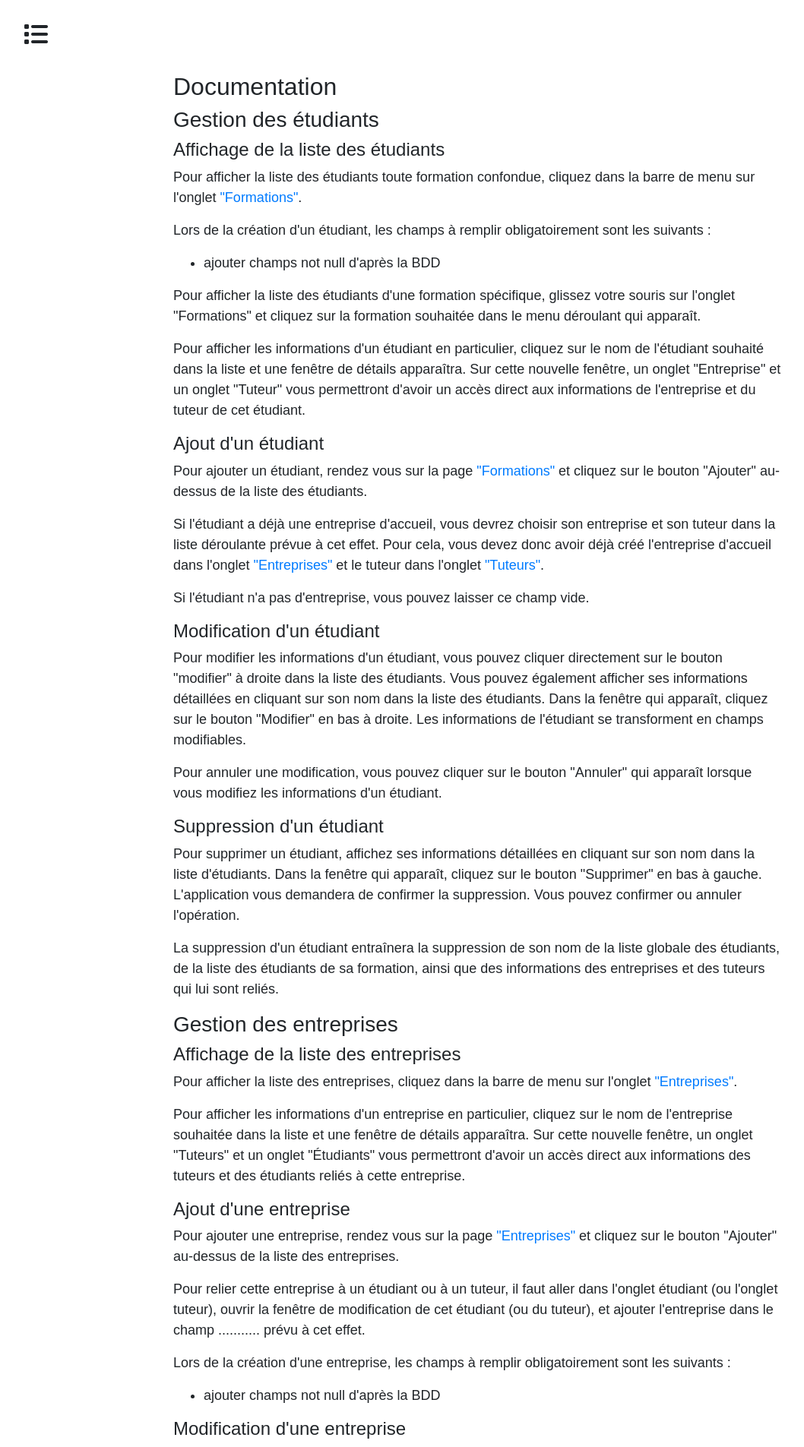
After one commit to Zikmiti/cfa_v2, a Symfony app: template templates/documentation/index.html.twig in a window 1280 px wide. The commit adds this page. Shown: the top 1905 px of the page at 76% size, without its empty margins (12-1070 px from the left). Run offline with Twig, Linux system fonts and the light colour scheme; the template is opened without the code that fills it, so the values that code supplies are empty; some libraries are stand-ins or nearby versions.

Commit message:
ajout documentation (controller + template) + ajout path documentation dans la sidebar

```diff
--- a/templates/base.html.twig
+++ b/templates/base.html.twig
@@ -62,7 +62,7 @@
 						<small>Rayonnement</small>
 					</li>
 					<li id="Documentation">
-						<a title="Documentation" class="fas fa-info fa-2x" href="#"></a>
+						<a title="Documentation" class="fas fa-info fa-2x" href="{{path('documentation')}}"></a>
 						<small>Doc. Util</small>
 					</li>
 					<li>
--- /dev/null
+++ b/templates/documentation/index.html.twig
@@ -0,0 +1,112 @@
+{% extends 'base.html.twig' %}
+
+{% block title %}Hello DocumentationController!{% endblock %}
+
+{% block body %}
+<style>
+    .example-wrapper { margin: 1em auto; max-width: 800px; width: 95%; font: 18px/1.5 sans-serif; }
+    .example-wrapper code { background: #F5F5F5; padding: 2px 6px; }
+</style>
+
+<div class="example-wrapper">
+
+<h2>Documentation</h2>
+
+<section id="etudiants">
+	<h3>Gestion des étudiants</h3>
+
+	<article>
+		<h4>Affichage de la liste des étudiants</h4>
+		<p>Pour afficher la liste des étudiants toute formation confondue, cliquez dans la barre de menu sur l'onglet <a href="#">"Formations"</a>.</p>
+		<p>Lors de la création d'un étudiant, les champs à remplir obligatoirement sont les suivants :
+			<ul>
+				<li>ajouter champs not null d'après la BDD</li>
+			</ul>
+		</p>
+		<p>Pour afficher la liste des étudiants d'une formation spécifique, glissez votre souris sur l'onglet "Formations" et cliquez sur la formation souhaitée dans le menu déroulant qui apparaît.</p>
+		<p>Pour afficher les informations d'un étudiant en particulier, cliquez sur le nom de l'étudiant souhaité dans la liste et une fenêtre de détails apparaîtra. Sur cette nouvelle fenêtre, un onglet "Entreprise" et un onglet "Tuteur" vous permettront d'avoir un accès direct aux informations de l'entreprise et du tuteur de cet étudiant.</p>
+	</article>
+
+	<article>
+		<h4>Ajout d'un étudiant</h4>
+		<p>Pour ajouter un étudiant, rendez vous sur la page <a href="#">"Formations"</a> et cliquez sur le bouton "Ajouter" au-dessus de la liste des étudiants.</p>
+		<p>Si l'étudiant a déjà une entreprise d'accueil, vous devrez choisir son entreprise et son tuteur dans la liste déroulante prévue à cet effet. Pour cela, vous devez donc avoir déjà créé l'entreprise d'accueil dans l'onglet <a href="#">"Entreprises"</a> et le tuteur dans l'onglet <a href="#">"Tuteurs"</a>.</p>
+		<p>Si l'étudiant n'a pas d'entreprise, vous pouvez laisser ce champ vide.</p>
+	</article>
+
+	<article>
+		<h4>Modification d'un étudiant</h4>
+		<p>Pour modifier les informations d'un étudiant, vous pouvez cliquer directement sur le bouton "modifier" à droite dans la liste des étudiants. Vous pouvez également afficher ses informations détaillées en cliquant sur son nom dans la liste des étudiants. Dans la fenêtre qui apparaît, cliquez sur le bouton "Modifier" en bas à droite. Les informations de l'étudiant se transforment en champs modifiables.</p>
+		<p>Pour annuler une modification, vous pouvez cliquer sur le bouton "Annuler" qui apparaît lorsque vous modifiez les informations d'un étudiant.</p>
+	</article>
+
+	<article>
+		<h4>Suppression d'un étudiant</h4>
+		<p>Pour supprimer un étudiant, affichez ses informations détaillées en cliquant sur son nom dans la liste d'étudiants. Dans la fenêtre qui apparaît, cliquez sur le bouton "Supprimer" en bas à gauche. L'application vous demandera de confirmer la suppression. Vous pouvez confirmer ou annuler l'opération.</p>
+		<p>La suppression d'un étudiant entraînera la suppression de son nom de la liste globale des étudiants, de la liste des étudiants de sa formation, ainsi que des informations des entreprises et des tuteurs qui lui sont reliés.</p>
+	</article>
+</section>
+
+<section id="entreprises">
+	<h3>Gestion des entreprises</h3>
+
+	<article>
+		<h4>Affichage de la liste des entreprises</h4>
+		<p>Pour afficher la liste des entreprises, cliquez dans la barre de menu sur l'onglet <a href="#">"Entreprises"</a>.</p>
+		<p>Pour afficher les informations d'un entreprise en particulier, cliquez sur le nom de l'entreprise souhaitée dans la liste et une fenêtre de détails apparaîtra. Sur cette nouvelle fenêtre, un onglet "Tuteurs" et un onglet "Étudiants" vous permettront d'avoir un accès direct aux informations des tuteurs et des étudiants reliés à cette entreprise.</p>
+	</article>
+
+	<article>
+		<h4>Ajout d'une entreprise</h4>
+		<p>Pour ajouter une entreprise, rendez vous sur la page <a href="#">"Entreprises"</a> et cliquez sur le bouton "Ajouter" au-dessus de la liste des entreprises.</p>
+		<p>Pour relier cette entreprise à un étudiant ou à un tuteur, il faut aller dans l'onglet étudiant (ou l'onglet tuteur), ouvrir la fenêtre de modification de cet étudiant (ou du tuteur), et ajouter l'entreprise dans le champ  ........... prévu à cet effet.</p>
+		<p>Lors de la création d'une entreprise, les champs à remplir obligatoirement sont les suivants :
+			<ul>
+				<li>ajouter champs not null d'après la BDD</li>
+			</ul>
+		</p>
+	</article>
+
+	<article>
+		<h4>Modification d'une entreprise</h4>
+		<p>Pour modifier les informations d'une entreprise, vous pouvez cliquer directement sur le bouton "modifier" à droite dans la liste des entreprises. Vous pouvez également afficher ses informations détaillées en cliquant sur son nom dans la liste. Dans la fenêtre qui apparaît, cliquez sur le bouton "Modifier" en bas à droite. Les informations de l'entreprise se transforment en champs modifiables.</p>
+		<p>Pour annuler une modification, vous pouvez cliquer sur le bouton "Annuler" qui apparaît lorsque vous modifiez les informations d'une entreprise.</p>
+	</article>
+
+	<article>
+		<h4>Suppression d'une entreprise</h4>
+		<p>Pour supprimer une entreprise, affichez ses informations détaillées en cliquant sur son nom dans la liste d'entreprise. Dans la fenêtre qui apparaît, cliquez sur le bouton "Supprimer" en bas à gauche. L'application vous demandera de confirmer la suppression. Vous pouvez confirmer ou annuler l'opération.</p>
+		<p>La suppression d'une entreprise entraînera la suppression de son nom des informations des étudiants et des tuteurs qui y sont reliés. Les alternants reliés deviendront donc "étudiants" et les tuteurs ne seront plus reliés à aucune entreprise, ainsi que de la liste des entreprises.</p>
+		<p><i>Cette opération est fortement déconseillée lorsque l'entreprise est reliée à au moins un étudiant ou à un tuteur. Conserver ce type d'informations est important pour le suivi.</i></p>
+	</article>
+</section>
+
+<section id="tuteurs">
+	<h3>Gestion des tuteurs</h3>
+
+	<article>
+		<h4>Affichage de la liste des tuteurs</h4>
+		<p></p>
+	</article>
+
+	<article>
+		<h4>Ajout d'un tuteur</h4>
+		<p>Pour ajouter un tuteur, rendez vous sur la page <a href="#">"Tuteurs"</a> et cliquez sur le bouton "Ajouter" au-dessus de la liste des tuteurs.</p>
+		<p>Pour ajouter un tuteur, vous devrez choisir son entreprise dans la liste déroulante prévue à cet effet. Pour cela, vous devez donc avoir déjà créé son entreprise dans l'onglet <a href="#">"Entreprises"</a></a>.</p>
+	</article>
+
+	<article>
+		<h4>Modification d'un tuteur</h4>
+		<p>Pour modifier les informations d'un tuteur, vous pouvez cliquer directement sur le bouton "modifier" à droite dans la liste des tuteur. Vous pouvez également afficher ses informations détaillées en cliquant sur son nom dans la liste. Dans la fenêtre qui apparaît, cliquez sur le bouton "Modifier" en bas à droite. Les informations du tuteur se transforment en champs modifiables.</p>
+		<p>Pour annuler une modification, vous pouvez cliquer sur le bouton "Annuler" qui apparaît lorsque vous modifiez les informations d'un tuteur.</p>
+	</article>
+
+	<article>
+		<h4>Suppression d'un tuteur</h4>
+		<p>Pour supprimer un tuteur, affichez ses informations détaillées en cliquant sur son nom dans la liste des tuteurs. Dans la fenêtre qui apparaît, cliquez sur le bouton "Supprimer" en bas à gauche. L'application vous demandera de confirmer la suppression. Vous pouvez confirmer ou annuler l'opération.</p>
+		<p>La suppression d'un tuteur entraînera la suppression de son nom des informations des entreprises et des étudiants qui lui sont reliés, ainsi que de la liste des tuteurs.</p>
+	</article>
+</section>
+
+</div>
+{% endblock %}
```
Also changed, not shown: src/Controller/DocumentationController.php (added, +19 -0 lines).
